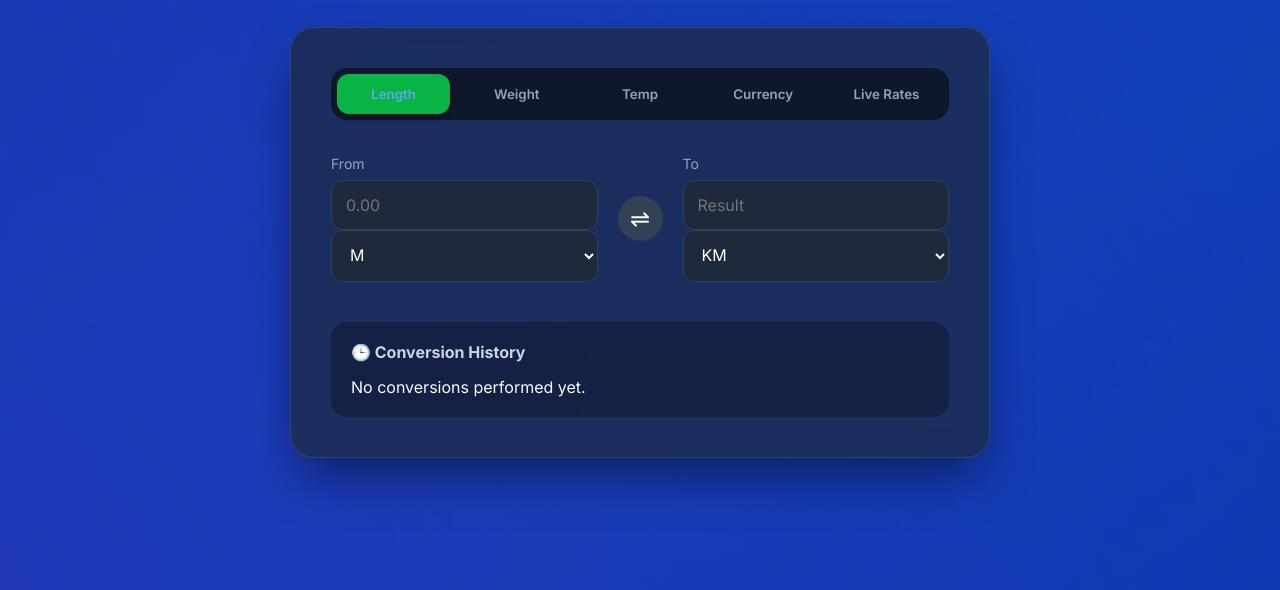
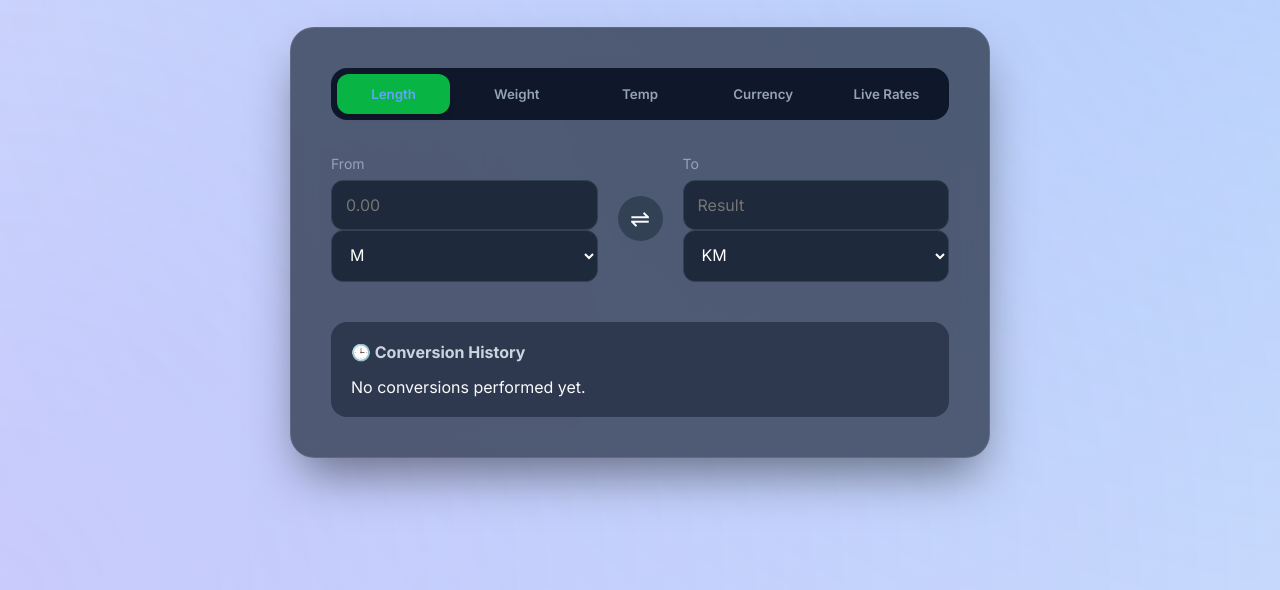
Before and after one commit to Mihiranga-K/Unit-Converter-Assignment-1, a website: page src/index.html in a window 1280 px wide. Shown: the part 210-800 px from the top of the page. Drawn offline with Linux system fonts and the light colour scheme.

Commit message:
colour change in back ground

```diff
--- a/src/styles/main.css
+++ b/src/styles/main.css
@@ -6,7 +6,7 @@
 }
 
 body {
-    background: #0631a7;
+    background: #3b82f633;
     color: #f8fafc;
     min-height: 100vh;
     display: flex;
```
